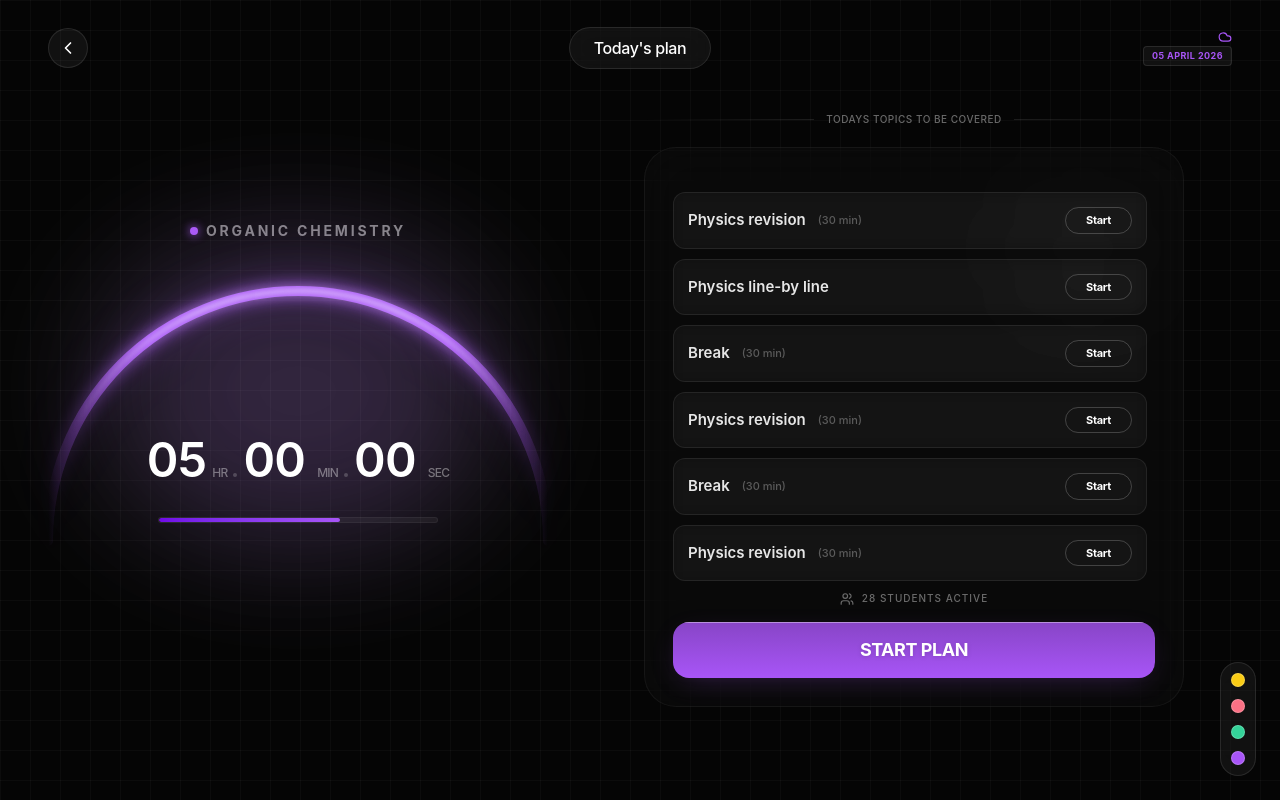
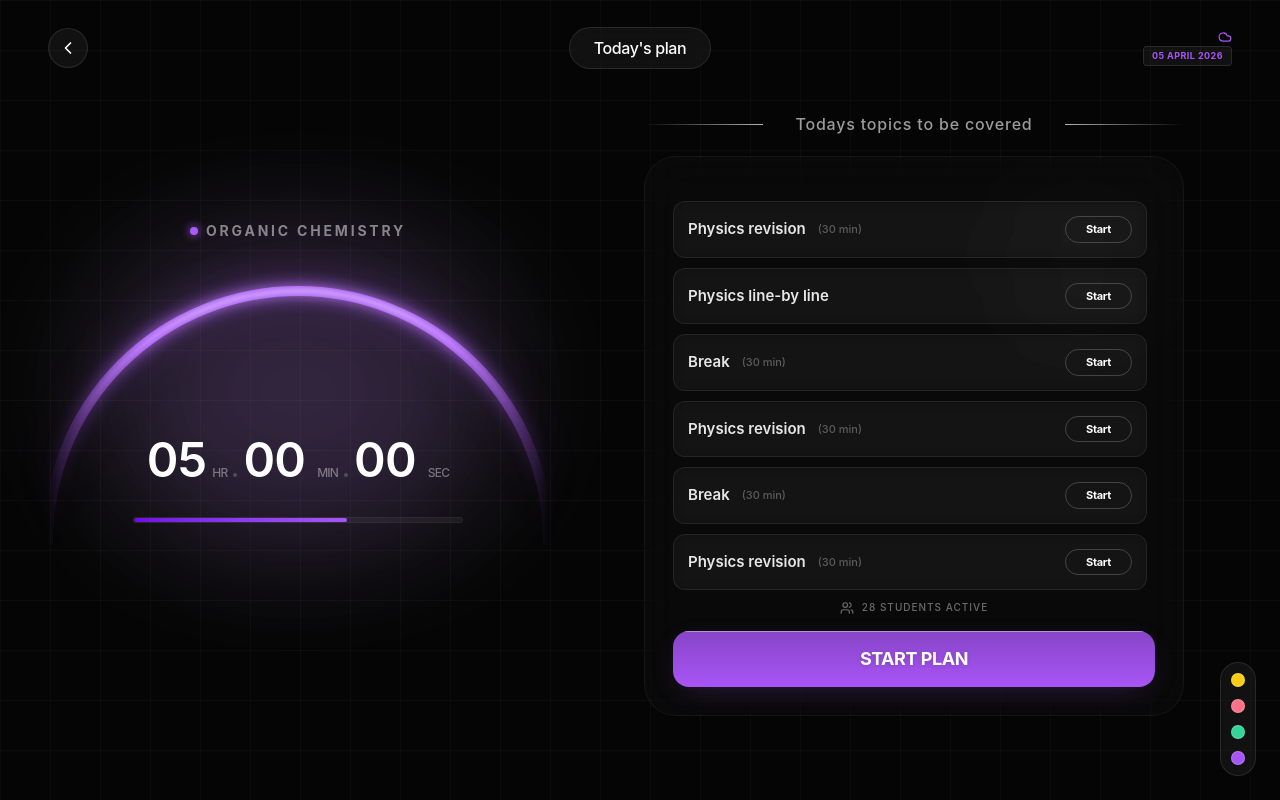
Before and after one commit to Harshydv-me/Planner, a React (Vite) app: page / in a window 1280 px wide. Built offline with nearby package versions, Linux system fonts and the light colour scheme.

Commit message:
style: scale up background grid and unify topics header typography

```diff
--- a/src/App.jsx
+++ b/src/App.jsx
@@ -226,7 +226,7 @@ function App() {
             </div>
 
             {/* Progress Bar */}
-            <div className="w-full max-w-[240px] sm:max-w-[280px] h-1.5 bg-white/5 rounded-full relative overflow-hidden border border-white/5 z-20 mb-6 flex-shrink-0 -mt-8">
+            <div className="w-full max-w-[270px] sm:max-w-[330px] h-1.5 bg-white/5 rounded-full relative overflow-hidden border border-white/5 z-20 mb-6 flex-shrink-0 -mt-8">
               <motion.div
                 initial={{ width: 0 }}
                 animate={{ width: '65%' }}
@@ -240,12 +240,12 @@ function App() {
           <div className="w-full flex-1 max-w-[540px] flex flex-col lg:mt-0 min-h-0">
 
             {/* Section Divider Header */}
-            <div className="flex items-center gap-3 mb-5 flex-shrink-0">
-              <div className="flex-1 h-[1px] bg-gradient-to-r from-transparent to-white/10" />
-              <span className="text-[9px] sm:text-[10px] font-medium text-white/40 whitespace-nowrap uppercase tracking-wider">
+            <div className="flex items-center gap-8 mb-5 flex-shrink-0">
+              <div className="flex-1 h-[1px] bg-gradient-to-r from-transparent to-white/70" />
+              <span className="text-[14px] sm:text-[16px] font-medium text-white/60 whitespace-nowrap tracking-wider">
                 Todays topics to be covered
               </span>
-              <div className="flex-1 h-[1px] bg-gradient-to-l from-transparent to-white/10" />
+              <div className="flex-1 h-[1px] bg-gradient-to-l from-transparent to-white/70" />
             </div>
 
             <div className="bg-white/[0.02] border border-white/[0.05] rounded-[2rem] p-5 sm:p-7 backdrop-blur-xl relative overflow-hidden group flex flex-col min-h-0">
--- a/src/index.css
+++ b/src/index.css
@@ -20,7 +20,7 @@
 .grid-bg {
   background-image: linear-gradient(to right, rgba(255, 255, 255, 0.03) 1px, transparent 1px),
     linear-gradient(to bottom, rgba(255, 255, 255, 0.03) 1px, transparent 1px);
-  background-size: 30px 30px;
+  background-size: 50px 50px;
 }
 
 .arc-glow {
```
